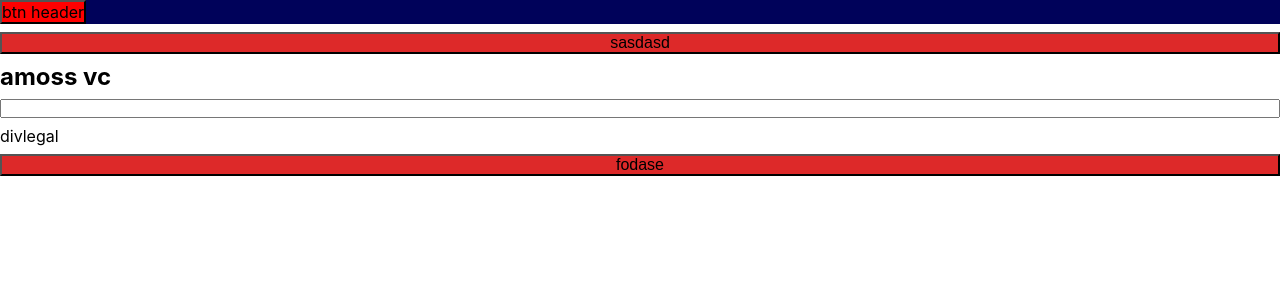
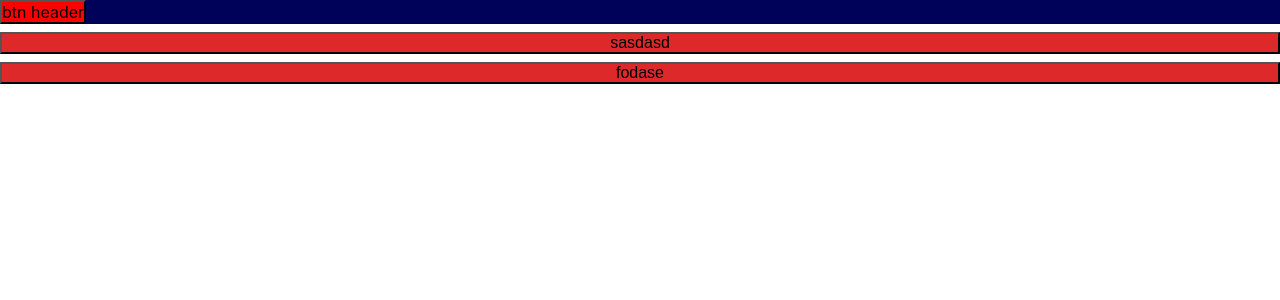
Before and after one commit to TonyzCataldo/Fork-, a React (Vite) app: page / in a window 1280 px wide. Shown: the top 300 px of the page. Built offline with nearby package versions, Linux system fonts and the light colour scheme.

Commit message:
Inicializando

```diff
--- a/src/App.tsx
+++ b/src/App.tsx
@@ -6,9 +6,6 @@ function App() {
     <S.Container>
       <Header />
       <Button crazy> sasdasd</Button>
-      <h2>amoss vc</h2>
-      <input></input>
-      <div>divlegal</div>
       <Button crazy> fodase</Button>
     </S.Container>
   );
```
